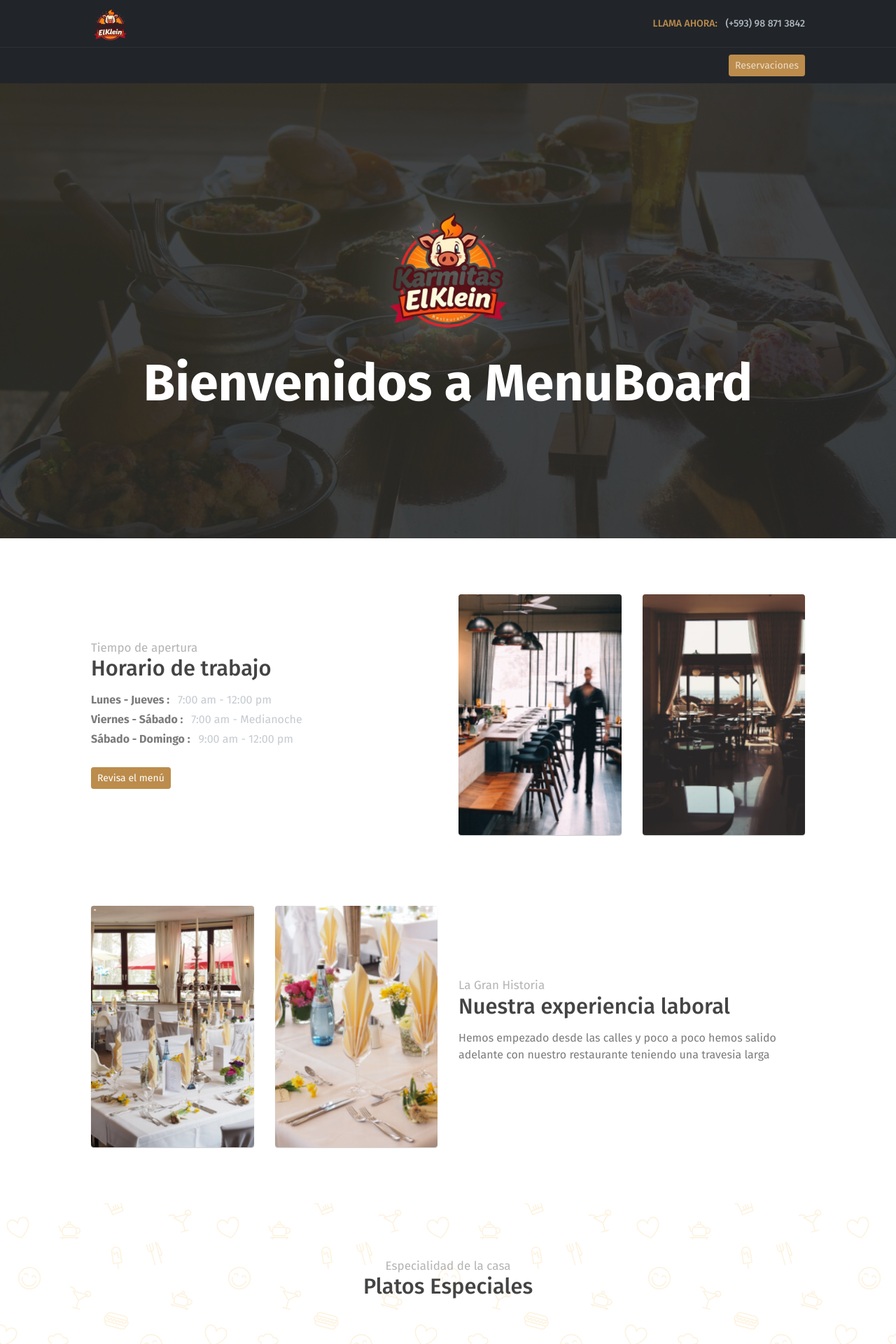
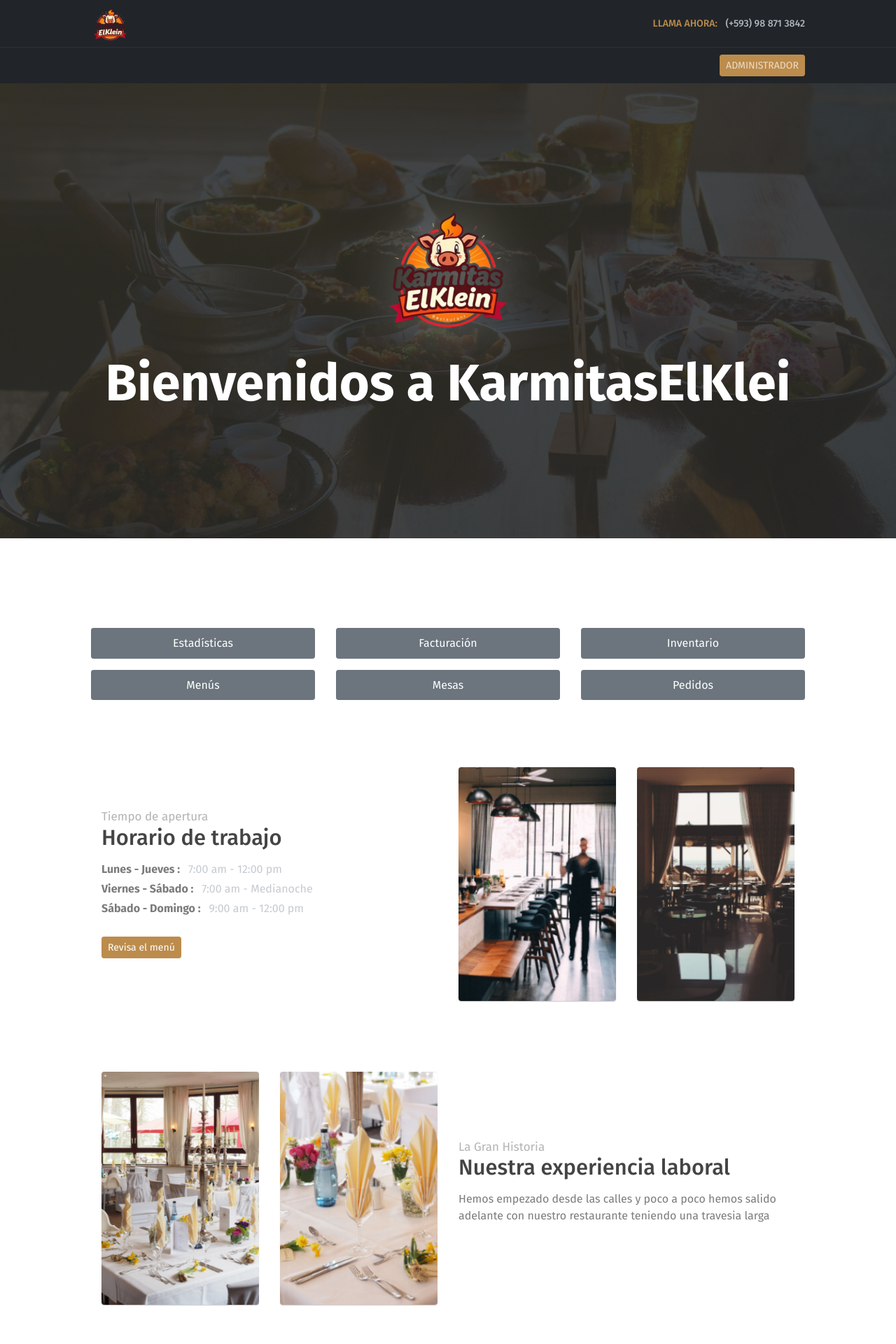
Before and after one commit to luis-blacio/Investigaci-n_API, a Django app: page / in a window 1280 px wide. Shown: the top 1920 px of the page at 70% size. Run offline with Django 5.2, Linux system fonts and the light colour scheme; some libraries are stand-ins or nearby versions.

Commit message:
APIS 1/2

```diff
--- a/facturacionapp/models.py
+++ b/facturacionapp/models.py
@@ -32,7 +32,8 @@
     estado = models.CharField(max_length=20, choices=ESTADO_CHOICES, default='PENDIENTE')
     fecha = models.DateTimeField(auto_now_add=True)
     cliente = models.ForeignKey(Cliente, on_delete=models.CASCADE)
-    menu = models.ForeignKey(Menu, on_delete=models.CASCADE, related_name='facturacion_pedidos')  # Relación con Menu
+    menu= models.ForeignKey(Menu, on_delete=models.CASCADE, related_name='facturacion_pedidos')  # Relación con Menu
+
 
     @property
     def total(self):
@@ -125,7 +126,7 @@
 @login_required
 def payment_success(request):
     session_id = request.GET.get('session_id')
-    if session_id:
+    if (session_id):
         try:
             session = stripe.checkout.Session.retrieve(session_id)
             pedido = Pedido.objects.get(numero=session.metadata.get('pedido_id'))
--- a/facturacionapp/views.py
+++ b/facturacionapp/views.py
@@ -5,6 +5,7 @@
 from django.conf import settings
 import stripe
 from .models import Factura, PagoStripe, Pedido
+from .geolocalizador import Geolocalizador
 
 stripe.api_key = settings.STRIPE_SECRET_KEY
 
@@ -88,3 +89,12 @@
 def detalle_factura(request, factura_id):
     factura = Factura.objects.get(pk=factura_id)
     return render(request, 'detalle_factura.html', {'factura': factura})
+
+def mapa(request):
+    geolocalizador = Geolocalizador(api_key=settings.GOOGLE_MAPS_API_KEY)
+    lat, lng = geolocalizador.geolocate()
+    context = {
+        'lat': lat,
+        'lng': lng
+    }
+    return render(request, 'map.html', context)
--- /dev/null
+++ b/inventario/urls.py
@@ -0,0 +1,9 @@
+# inventario/urls.py
+from django.urls import path
+from . import views
+
+app_name = 'inventario'
+
+urlpatterns = [
+    path('', views.index, name='index'),
+]
--- a/inventario/views.py
+++ b/inventario/views.py
@@ -0,0 +1,4 @@
+from django.shortcuts import render
+
+def index(request):
+    return render(request, 'inventario/index.html')
--- a/menuboard/settings.py
+++ b/menuboard/settings.py
@@ -43,6 +43,7 @@
     'django.contrib.sessions',
     'django.contrib.messages',
     'django.contrib.staticfiles',
+    'inventario',
     'facturacionapp',
     'pedidos',
     'menus',
--- a/menuboard/urls.py
+++ b/menuboard/urls.py
@@ -20,8 +20,10 @@
 urlpatterns = [
     path('admin/', admin.site.urls),
     path('', include('facturacionapp.urls')),
+    path('inventario/', include('inventario.urls')),
     path('pedidos/', include('pedidos.urls')),
     path('menus/', include('menus.urls')),
     path('mesas/', include('mesas.urls')),
     path('estadisticas/', include('estadisticas.urls')),
+
 ]
--- a/templates/Home.html
+++ b/templates/Home.html
@@ -37,8 +37,9 @@
             <div class="collapse navbar-collapse" id="navbarSupportedContent">
                 <ul class="navbar-nav ml-auto">
                     <li class="nav-item">
-                        <li><a href="{% url 'admin:index' %}" class="btn btn-primary btn-sm">Reservaciones</a></li>
+                        <li><a href="{% url 'admin:index' %}" class="btn btn-primary btn-sm">ADMINISTRADOR</a></li>
                     </li>
+
                 </ul>
             </div>
         </div>
@@ -48,10 +49,33 @@
     <header class="header">
         <div class="overlay">
             <img src="{% static 'assets/imgs/LOGO.png' %}" alt="Logo" class="logo">
-            <h1 class="title">Bienvenidos a MenuBoard</h1>
+            <h1 class="title">Bienvenidos a KarmitasElKlei</h1>
         </div>
     </header>
     <!-- End Of Page Header -->
+    <!-- Main Content -->
+    <section id="main-content" class="container mt-5">
+        <div class="row">
+            <div class="col-md-4 mb-3">
+                <a href="{% url 'estadisticas:index' %}" class="btn btn-secondary btn-block">Estadísticas</a>
+            </div>
+            <div class="col-md-4 mb-3">
+                <a href="{% url 'facturacion:lista_pedidos' %}" class="btn btn-secondary btn-block">Facturación</a>
+            </div>
+            <div class="col-md-4 mb-3">
+                <a href="{% url 'inventario:index' %}" class="btn btn-secondary btn-block">Inventario</a>
+            </div>
+            <div class="col-md-4 mb-3">
+                <a href="{% url 'menus:index' %}" class="btn btn-secondary btn-block">Menús</a>
+            </div>
+            <div class="col-md-4 mb-3">
+                <a href="{% url 'mesas:index' %}" class="btn btn-secondary btn-block">Mesas</a>
+            </div>
+            <div class="col-md-4 mb-3">
+                <a href="{% url 'pedidos:index' %}" class="btn btn-secondary btn-block">Pedidos</a>
+            </div>
+        </div>
+
     <!-- About Section -->
     <section id="about">
         <div class="container">
--- a/templates/lista_pedidos.html
+++ b/templates/lista_pedidos.html
@@ -5,7 +5,6 @@
     <title>Lista de Pedidos</title>
 </head>
 <body>
-    {% extends "components.html" %}
 
     {% block content %}
     <div class="container mt-4">
@@ -31,7 +30,6 @@
                     <td>{{ pedido.estado }}</td>
                     <td>${{ pedido.total }}</td>
                     <td>
-
                         <a href="{% url 'facturacion:crear_pago' pedido.id %}" class="btn btn-success">
                             Pagar Pedido #{{ pedido.numero }}
                         </a>
```
Also changed, not shown: facturacionapp/geolocalizador.py (added, +29 -0 lines), facturacionapp/templates/map.html (added, +35 -0 lines), inventario/templates/index.html (added, +10 -0 lines), menus/models.py (+6 -6 lines), urls.py (added, +14 -0 lines), estadisticas/migrations/0001_initial.py, facturacionapp/migrations/0001_initial.py, inventario/migrations/0001_initial.py (added), menus/migrations/0001_initial.py, mesas/migrations/0001_initial.py, pedidos/migrations/0001_initial.py.
